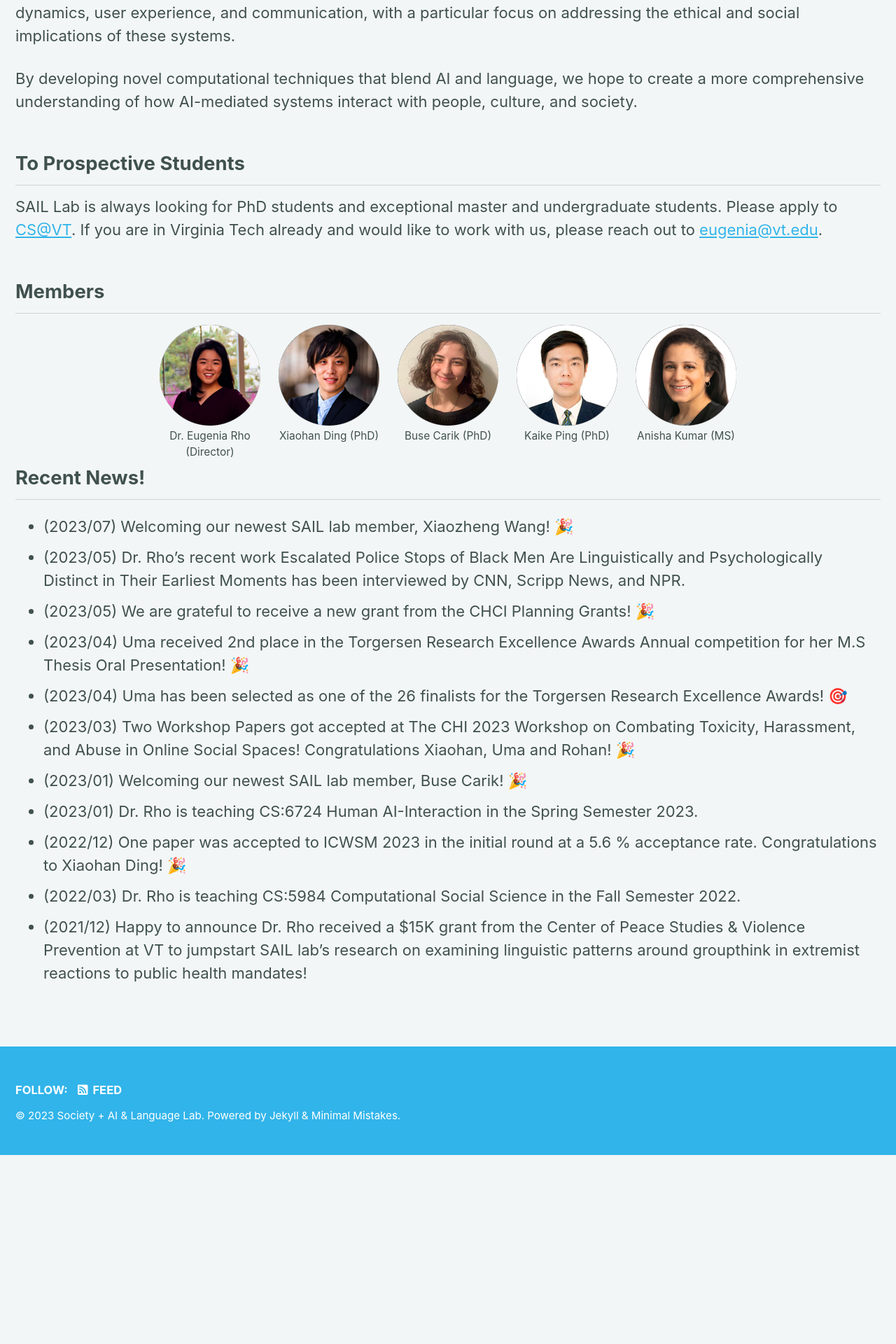
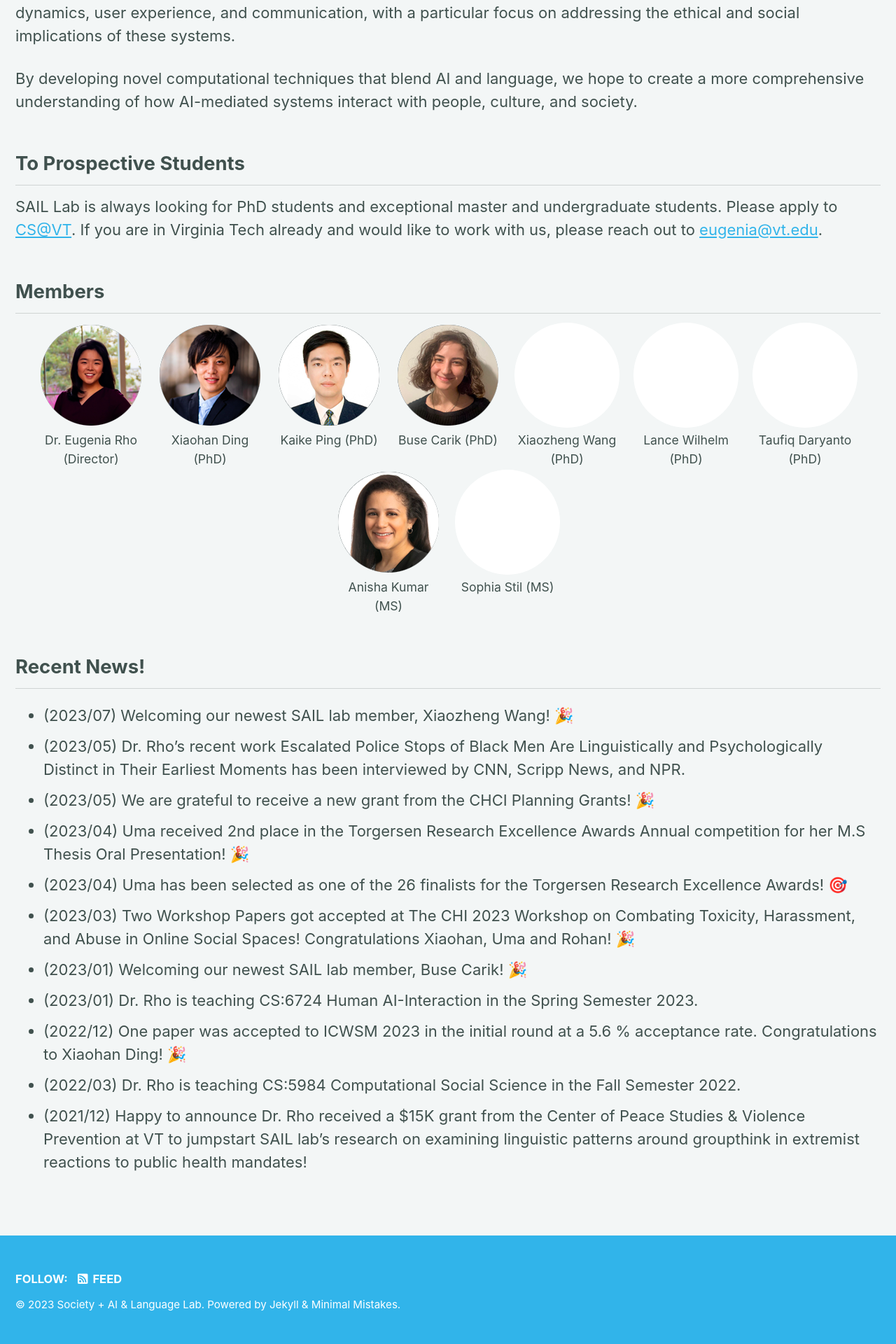
Before and after one commit to SAIL-Virginia-Tech-CS/sail-virginia-tech-cs.github.io, a Jekyll site: the page built from _pages/sail.md, in a window 1280 px wide. Shown: the part 895-2815 px from the top of the page at 70% size. Built offline with Jekyll 4.4.1, drawn with Linux system fonts in a browser that asks for light colours; cached includes are drawn as plain includes; before the commit the page ends 2545 px from its top, so only the background shows below that.

Commit message:
updated team photos and photo locations

```diff
--- a/_data/team.yml
+++ b/_data/team.yml
@@ -2,20 +2,36 @@ members:
   - name: "Dr. Eugenia Rho"
     title: "Director"
     url: "https://eugeniarho.com/"
-    image: "assets/images/Rho_c-150x150.png"
+    image: "assets/images/team/Rho_c-150x150.png"
   - name: "Xiaohan Ding"
     title: "PhD"
-    url:
-    image: "assets/images/Ding_c-150x150.png"
-  - name: "Buse Carik"
-    title: "PhD"
-    url:
-    image: "assets/images/Buse_c-150x150.png"
+    url: "http://xiaohan-site.com/"
+    image: "assets/images/team/Ding_c-150x150.png"
   - name: "Kaike Ping"
     title: "PhD"
     url:
-    image: "assets/images/Ping_c-150x150.png"
+    image: "assets/images/team/Ping_c-150x150.png"
+  - name: "Buse Carik"
+    title: "PhD"
+    url: "https://www.linkedin.com/in/buse%C3%A7ar%C4%B1k/?originalSubdomain=tr"
+    image: "assets/images/team/Buse_c-150x150.png"
+  - name: "Xiaozheng Wang"
+    title: "PhD"
+    url:
+    image: "assets/images/team/blank.png"
+  - name: "Lance Wilhelm"
+    title: "PhD"
+    url: "https://lancewilhelm.github.io"
+    image: "assets/images/team/blank.png"
+  - name: "Taufiq Daryanto"
+    title: "PhD"
+    url:
+    image: "assets/images/team/blank.png"
   - name: "Anisha Kumar"
     title: "MS"
+    url: "https://www.linkedin.com/in/anishakumar96/"
+    image: "assets/images/team/Anisha_c-150x150.png"
+  - name: "Sophia Stil"
+    title: "MS"
     url:
-    image: "assets/images/Anisha_c-150x150.png"
+    image: "assets/images/team/blank.png"
--- a/_includes/team
+++ b/_includes/team
@@ -1,4 +1,3 @@
-<div>
 <div class="team-photos">
     {% for mbr in site.data.team.members %}
     <div class="team-photos-img">
@@ -11,4 +10,3 @@
     </div>
     {% endfor %}
 </div>
-</div>
--- a/assets/css/main.scss
+++ b/assets/css/main.scss
@@ -80,8 +80,17 @@ a.site-title {
     align-items: center;
     height: 150px;
     width: 150px;
-    font-size: 0.7em;
+    font-size: 0.8em;
     margin: 0 10px;
+
+    img {
+      border-radius: 50%;
+      object-fit: cover;
+    }
+
+    p {
+      margin-top: 5px;
+    }
 }
 
 .team-photos p {
--- a/assets/js/custom-script-loads-after-footer.js
+++ b/assets/js/custom-script-loads-after-footer.js
@@ -27,7 +27,7 @@ function checkWrap(container, items) {
 
     if (isWrapped) {
       items.forEach((item) => {
-        item.style.marginBottom = '30px';
+        item.style.marginBottom = '60px';
       });
     } else {
       items.forEach((item) => {
```
Also changed, not shown: _pages/home.md (+1 -1 lines), assets/images/team/Anisha_c-150x150.png (renamed from assets/images/Anisha_c-150x150.png), assets/images/team/Buse_c-150x150.png (renamed from assets/images/Buse_c-150x150.png), assets/images/team/Ding_c-150x150.png (renamed from assets/images/Ding_c-150x150.png), assets/images/team/Eugenia_headshot-2.png (renamed from assets/images/Eugenia_headshot-2.png), assets/images/team/Eugenia_headshot-2.webp (renamed from assets/images/Eugenia_headshot-2.webp), assets/images/team/Ping_c-150x150.png (renamed from assets/images/Ping_c-150x150.png), assets/images/team/Rho_c-150x150.png (renamed from assets/images/Rho_c-150x150.png), assets/images/team/blank.png (added). Lines whose indentation alone changed are shown as unchanged.
